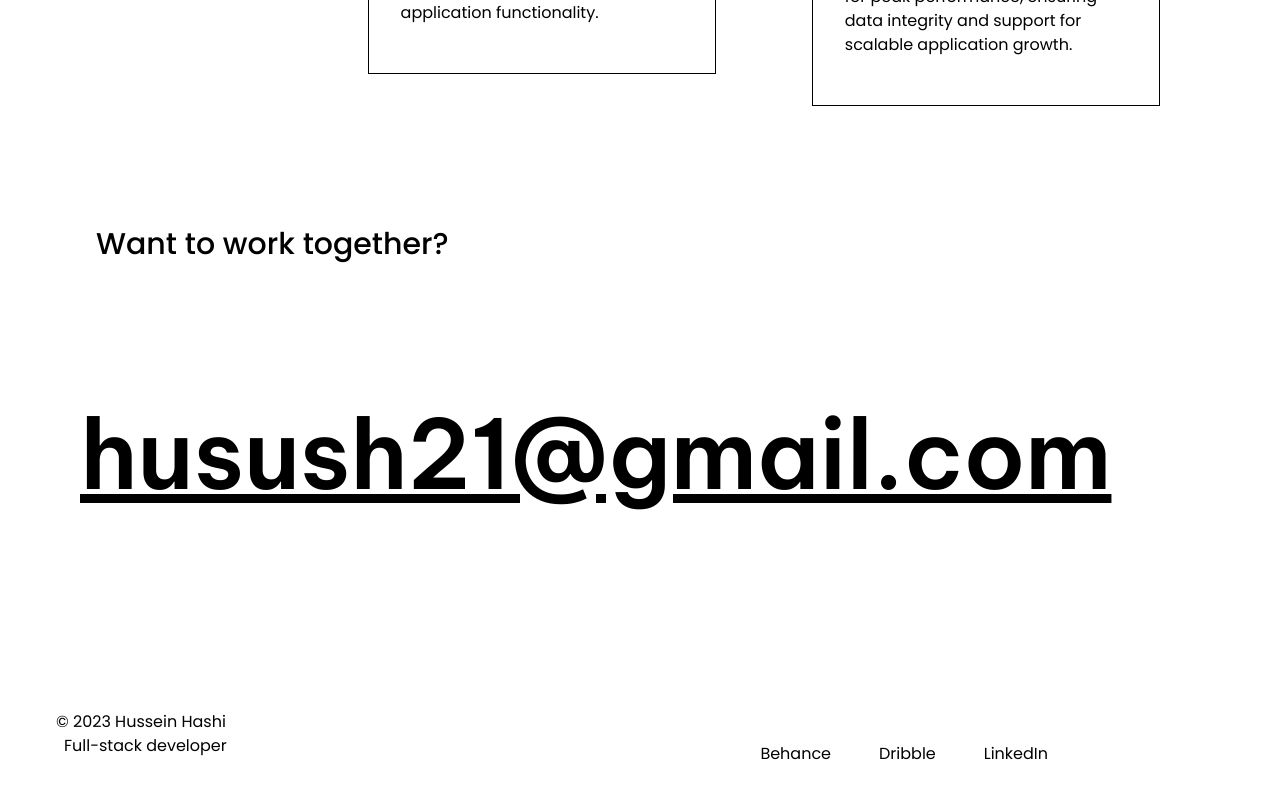
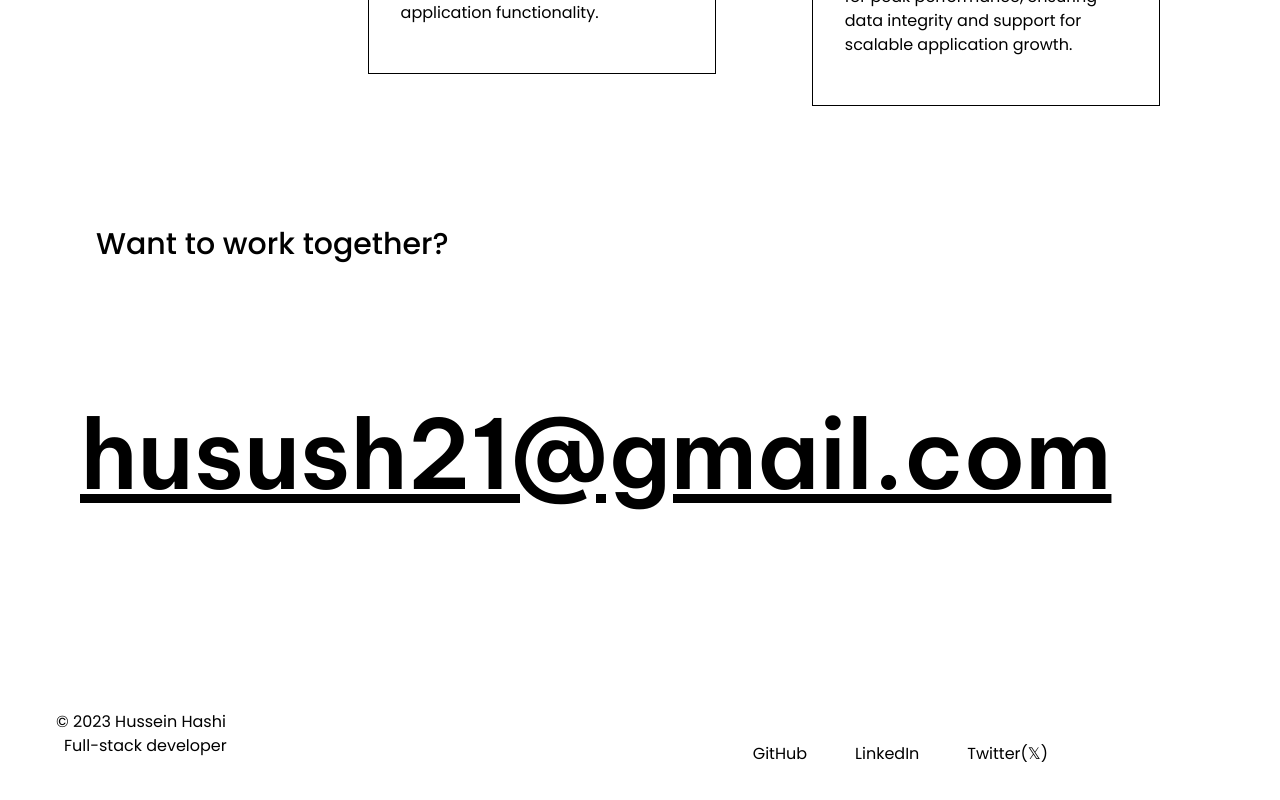
Before and after one commit to husush23/React-port, a React (Vite) app: page / in a window 1280 px wide. Shown: the part 2412-3212 px from the top of the page. Built offline with nearby package versions, Linux system fonts and the light colour scheme; no server answers; a web font is replaced by a local one.

Commit message:
Social links updated

```diff
--- a/src/components/Footer.jsx
+++ b/src/components/Footer.jsx
@@ -10,13 +10,31 @@ function Footer() {
       <div>
         <ul className="flex space-x-6 pl-2 pr-44 md:space-x-12">
           <li>
-            <Link className="hover:text-purple-500">Behance</Link>
+            <Link
+              to="https://github.com/husush23"
+              target="_blank"
+              className="hover:text-purple-500"
+            >
+              GitHub
+            </Link>
           </li>
           <li>
-            <Link className="hover:text-purple-500">Dribble</Link>
+            <Link
+              to="https://www.linkedin.com/in/husseinkadare/"
+              target="_blank"
+              className="hover:text-purple-500"
+            >
+              LinkedIn
+            </Link>
           </li>
           <li>
-            <Link className="hover:text-purple-500">LinkedIn</Link>
+            <Link
+              to="https://twitter.com/husseinkadare2"
+              target="_blank"
+              className="hover:text-purple-500"
+            >
+              Twitter(𝕏)
+            </Link>
           </li>
         </ul>
       </div>
```
